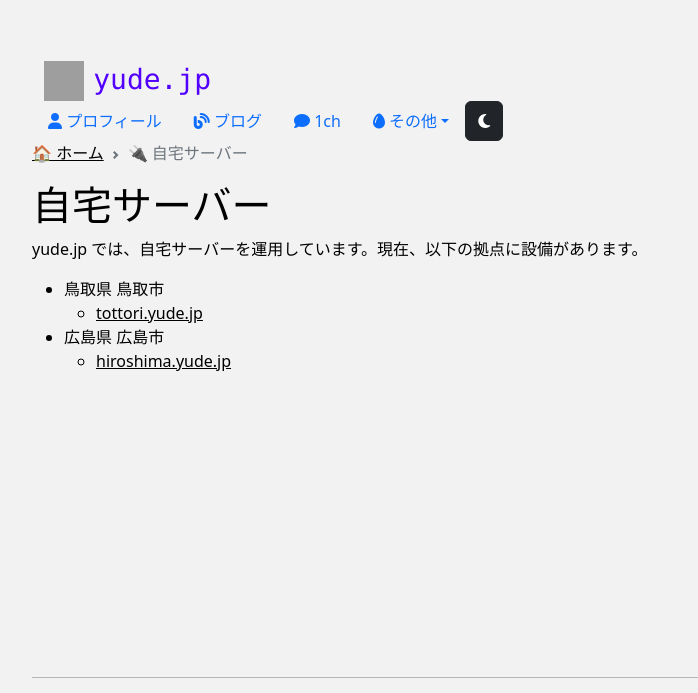
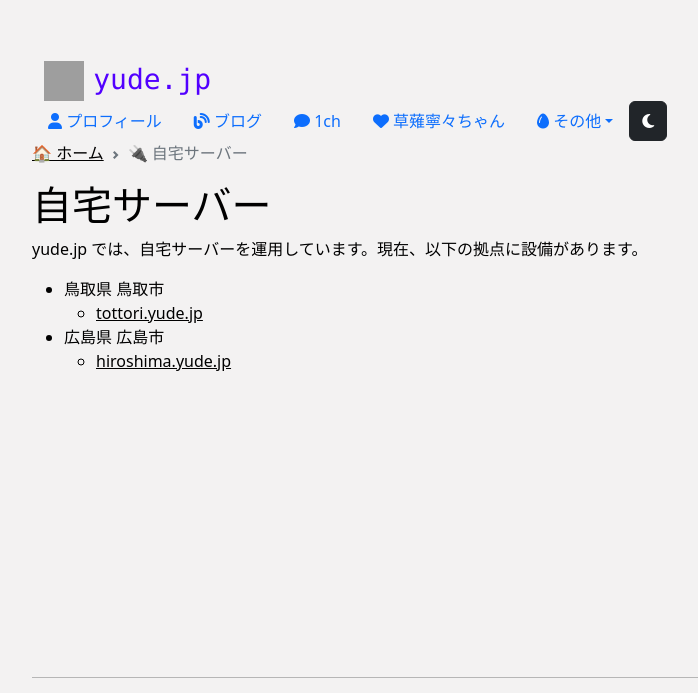
Before and after one commit to yudejp/yude.jp_v3, a Jekyll site: the page built from _pages/home-server.md, in a window 1280 px wide. Shown: the top 693 px of the page, without its empty margins (50-748 px from the left). Built offline with Jekyll 4.4.1, drawn with Linux system fonts in a browser that asks for light colours; nearby versions of some CDN libraries; grey boxes are pictures that could not be loaded.

Commit message:
Add link to nene

```diff
--- a/_layouts/default.html
+++ b/_layouts/default.html
@@ -178,6 +178,11 @@
                 <a class="nav-link{% if page.url == '/1ch/' %} active{% endif %}"
                     href="{% if page.url == '/1ch/' %}#{% else %}/1ch{% endif %}"><i class="fa-solid fa-comment"></i>
                     1ch</a>
+            </li>
+            <li class="nav-item">
+                <a class="nav-link"
+                    href="https://pjsekai.sega.jp/character/unite04/nene/index.html"><i class="fa-solid fa-heart"></i>
+                    草薙寧々ちゃん</a>
             </li>
             <li class="nav-item dropdown">
                 <a class="nav-link dropdown-toggle"
```
